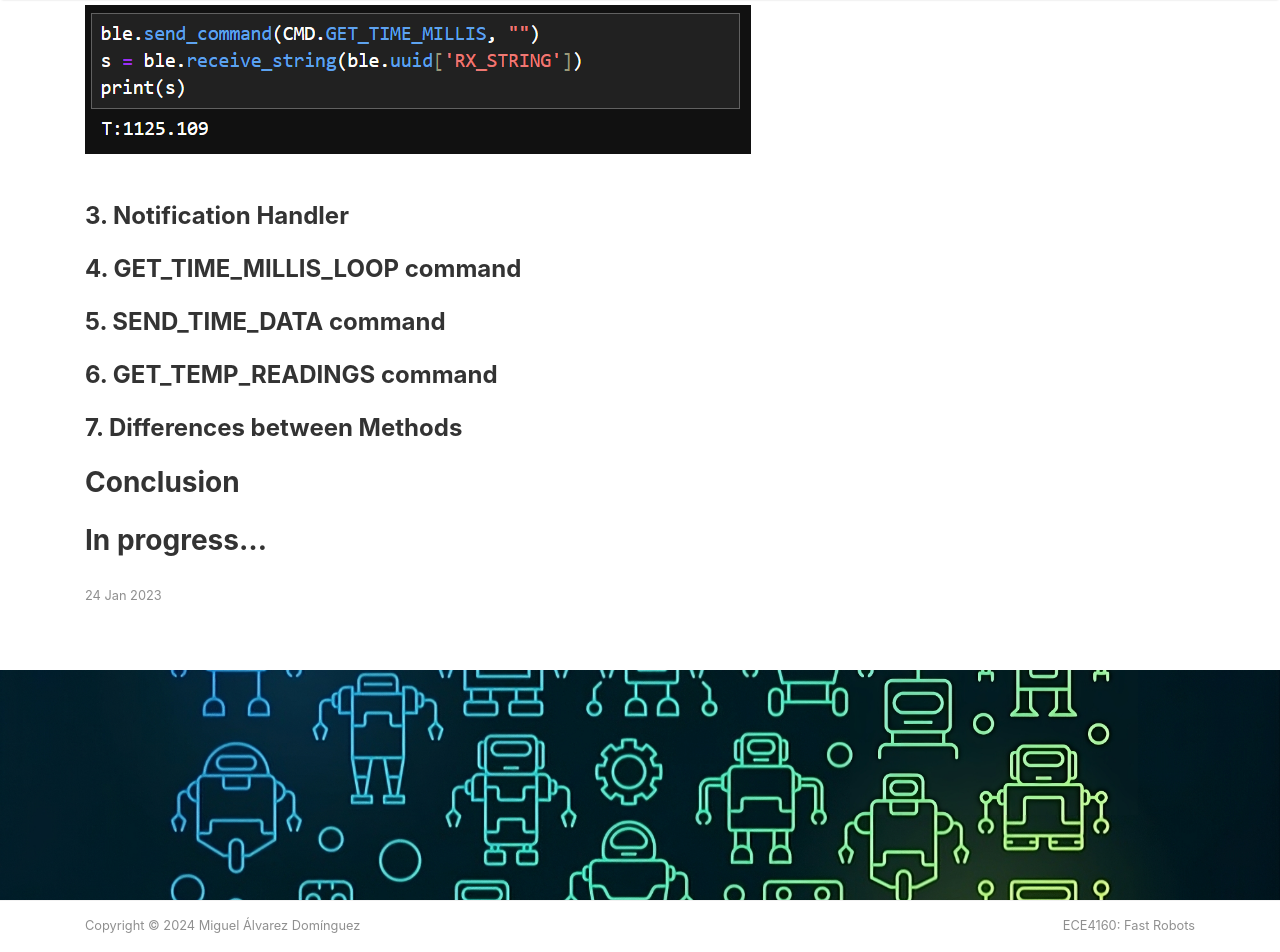
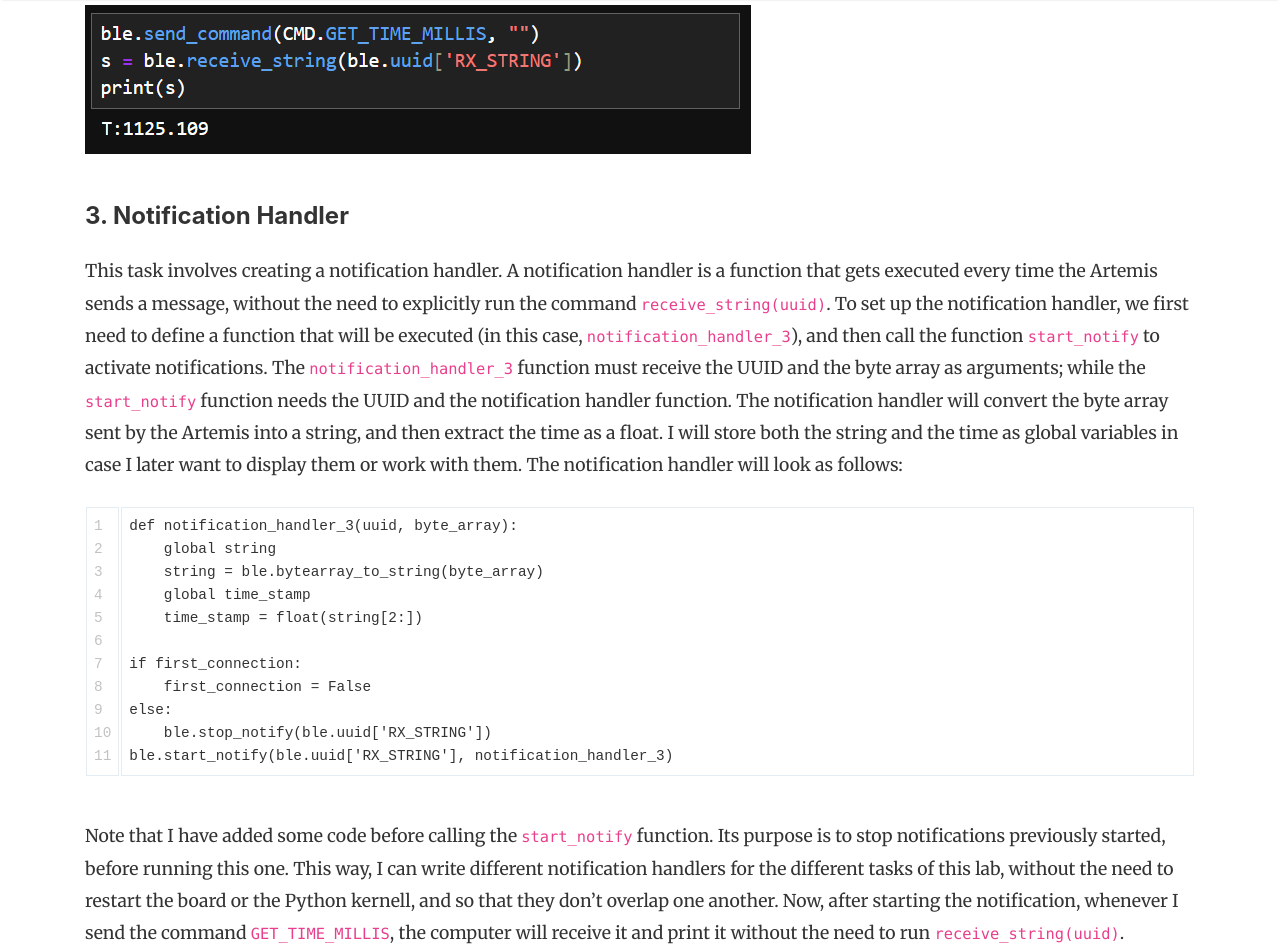
Before and after one commit to miguelalvarezd/FastRobots, a Jekyll site: the page built from _posts/2023-01-24-lab-1.md, in a window 1280 px wide and 1400 px high, scrolled down 8297 px. Shown: the top 952 px of the window. Built offline with Jekyll 4.4.1, drawn with Linux system fonts in a browser that asks for light colours; nearby versions of some CDN libraries; comment, search, counter and statistics services are not loaded; some of the changed text lies outside the part shown.

Commit message:
Lab1.2.4

````diff
--- a/_posts/2023-01-24-lab-1.md
+++ b/_posts/2023-01-24-lab-1.md
@@ -142,8 +142,43 @@
 <img src="{{ site.baseurl }}/assets/images/lab1/get_time_millis.png" alt="connection.yaml file.">
 
 #### 3. Notification Handler
+This task involves creating a notification handler. A notification handler is a function that gets executed every time the Artemis sends a message, without the need to explicitly run the command `receive_string(uuid)`. To set up the notification handler, we first need to define a function that will be executed (in this case, `notification_handler_3`), and then call the function `start_notify` to activate notifications. The `notification_handler_3` function must receive the UUID and the byte array as arguments; while the `start_notify` function needs the UUID and the notification handler function. The notification handler will convert the byte array sent by the Artemis into a string, and then extract the time as a float. I will store both the string and the time as global variables in case I later want to display them or work with them. The notification handler will look as follows:
+```
+def notification_handler_3(uuid, byte_array):
+    global string
+    string = ble.bytearray_to_string(byte_array)
+    global time_stamp
+    time_stamp = float(string[2:])
+
+if first_connection:
+    first_connection = False
+else:
+    ble.stop_notify(ble.uuid['RX_STRING'])
+ble.start_notify(ble.uuid['RX_STRING'], notification_handler_3)
+```
+Note that I have added some code before calling the `start_notify` function. Its purpose is to stop notifications previously started, before running this one. This way, I can write different notification handlers for the different tasks of this lab, without the need to restart the board or the Python kernell, and so that they don't overlap one another. Now, after starting the notification, whenever I send the command `GET_TIME_MILLIS`, the computer will receive it and print it without the need to run `receive_string(uuid)`.
+
+<iframe width="640" height="360" frameborder="0" allowfullscreen
+src="https://www.youtube.com/embed/1Dq7ZQB-td8">
+</iframe>
 
 #### 4. GET_TIME_MILLIS_LOOP command
+For this task, we have to create a loop that collects the time and sends it to the computer for a few seconds. I will create a new command, `GET_TIME_MILLIS_LOOP`, that will collect the time and send it to the computer repeatedly, during 5 seconds. The code will have the following structure:
+```
+int time_init = millis();
+while((millis() - time_init) < 5000){
+            /*Get the time and send it to the computer*/
+}
+```
+Additionally, I will modify the notification handler so that it stores every time stamp in a list, as shown in this piece of code:
+```
+time_stamps.append(float(string[2:]))
+```
+Therefore, before sending the command, I will empty the list. After the command is sent, all the time stamps will be stored in the list. When the job is done, I will print the number of time stamps inside the list with `len(time_stamps)`. This way I will know how many messages have been sent in those 5 seconds.
+
+<img src="{{ site.baseurl }}/assets/images/lab1/loop.png" alt="connection.yaml file.">
+
+In my case, the board sent 341 messages in 5 seconds. Each message was a string of 8 characters; which means each string is 64 bits. Therefore, the data transfer rate is (21824 bits / 5 seconds)= 4365 bits/s = 4.26kbps.
 
 #### 5. SEND_TIME_DATA command
 
````
Also changed, not shown: assets/images/lab1/loop.png (added).
